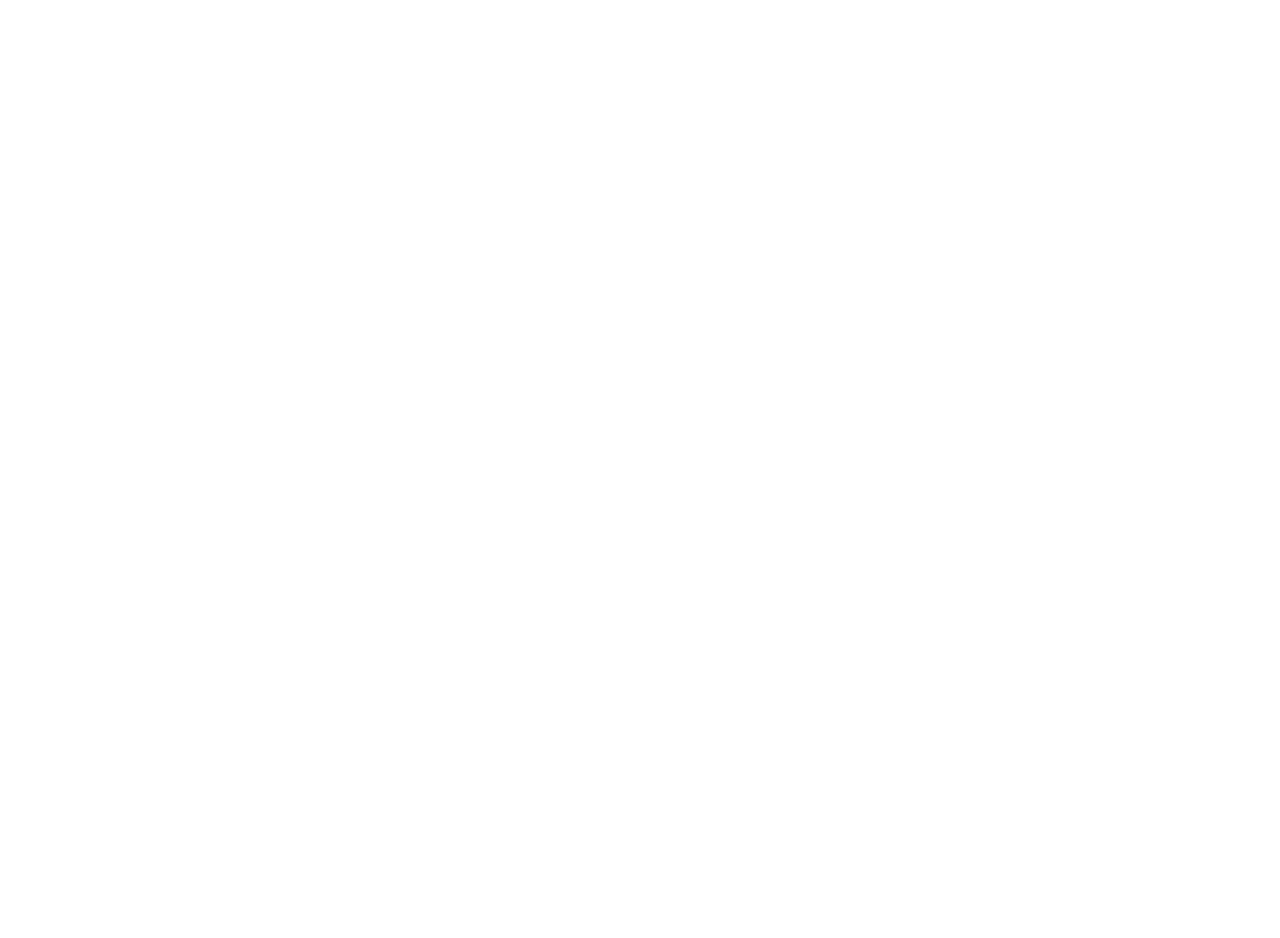
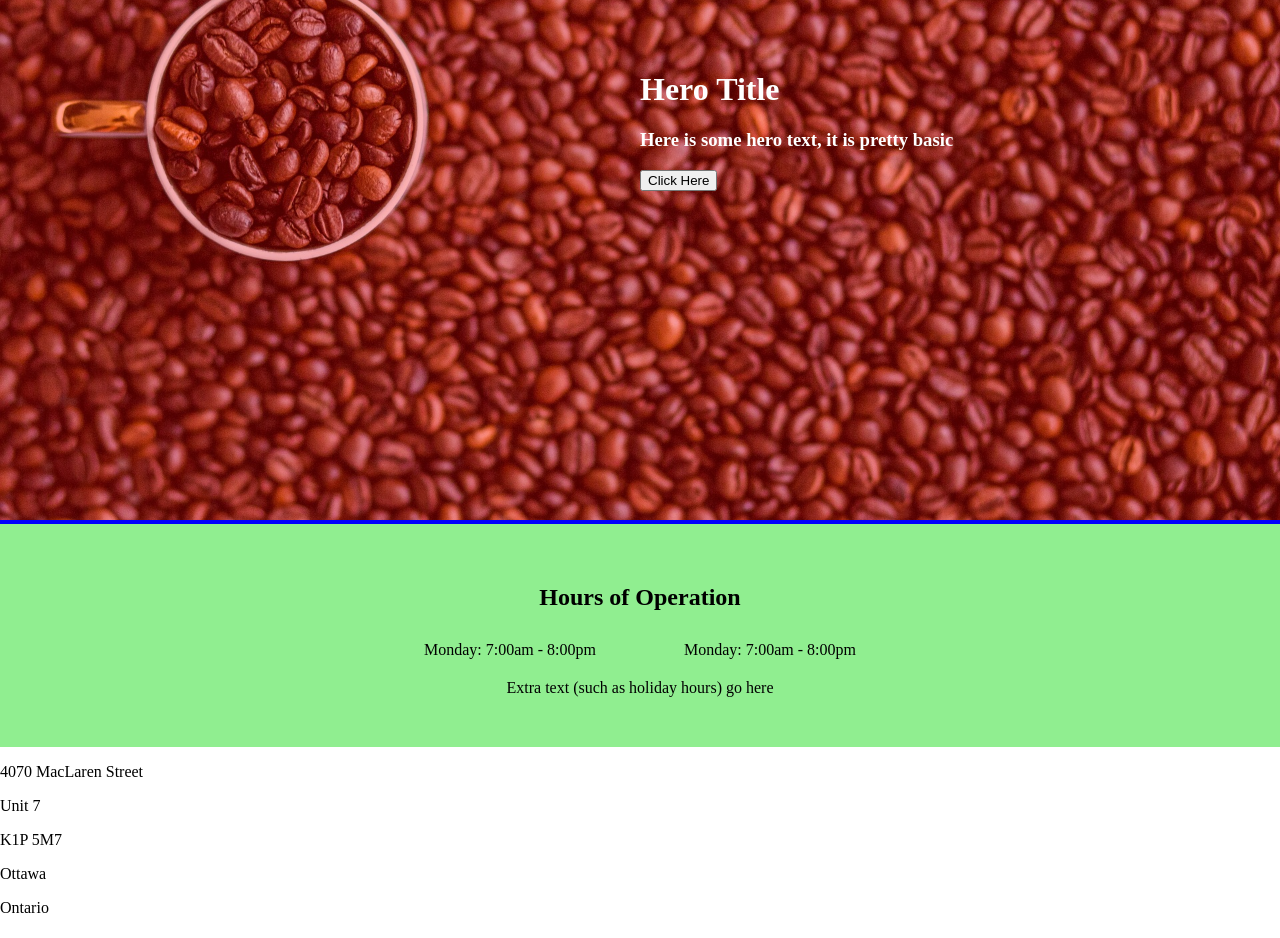
Before and after one commit to teebl/template-website, a React app: page / in a window 1280 px wide. Shown: the part 280-1218 px from the top of the page. Before the commit the page ends 800 px from the top, so only its background shows below. Built offline with nearby package versions, Linux system fonts and the light colour scheme.

Commit message:
Location roughed out

```diff
--- a/components/Hero.js
+++ b/components/Hero.js
@@ -8,21 +8,35 @@
   render() {
     return (
       <div className="hero" style={this.props.heroStyle}>
-        <h1 className="heroTitle">Hero Image</h1>
-        <h2 className="heroText">
-          {" "}
-          Here is some hero text, it is pretty basic
-        </h2>
-        <button className="callToAction">Click Here</button>
+        <img src={this.props.heroImage.src} alt="" className="heroImage" />
+        <div className="heroContent">
+          <div className="heroBox">
+            <h1 className="heroTitle">{this.props.heroTitle}</h1>
+            <h3 className="heroText">{this.props.heroText}</h3>
+            <button className="callToAction">
+              {this.props.callToAction.text}
+            </button>
+          </div>
+        </div>
       </div>
     );
   }
 }
 
-// backgroundImage: `url(require("images/img.svg"))`
+Hero.defaultProps = {
+  heroImage: {
+    src: "../resources/images/coffee_hero.jpg",
+    alt: "Hero Image coffee"
+  },
+  heroTitle: "Hero Title",
+  heroText: "Here is some hero text, it is pretty basic",
+  callToAction: {
+    text: "Click Here",
+    link: ""
+  },
 
-Hero.defaultProps = {
   heroStyle: {
-    backgroundColor: "blue"
+    backgroundColor: "blue",
+    backgroundImage: `require("resources/images/coffee_hero.jpg")`
   }
 };
--- /dev/null
+++ b/components/Hours.js
@@ -0,0 +1,29 @@
+import React, { Component } from "react";
+
+export default class Hours extends Component {
+  constructor(props) {
+    super(props);
+  }
+
+  render() {
+    const list = this.props.hoursDays.map(day => (
+      <div className="hoursDay">{day}</div>
+    ));
+
+    return (
+      <div className="hours">
+        <div className="hoursTitle">
+          <h2>{this.props.hoursTitle}</h2>
+        </div>
+        {list}
+        <div className="hoursExtra">{this.props.hoursExtra}</div>
+      </div>
+    );
+  }
+}
+
+Hours.defaultProps = {
+  hoursTitle: "Hours of Operation",
+  hoursDays: ["Monday: 7:00am - 8:00pm", "Monday: 7:00am - 8:00pm"],
+  hoursExtra: "Extra text (such as holiday hours) go here"
+};
--- /dev/null
+++ b/components/Locations.js
@@ -0,0 +1,27 @@
+import React, { Component } from "react";
+
+export default class Locations extends Component {
+  constructor(props) {
+    super(props);
+  }
+
+  render() {
+    return (
+      <div className="contact">
+        <div className="locationInfo">
+          <div className="contactAddress">
+            <p>4070 MacLaren Street</p>
+            <p>Unit 7</p>
+            <p>K1P 5M7</p>
+            <p>Ottawa</p>
+            <p>Ontario</p>
+          </div>
+          <div className="contactMethod">
+            <h3>Call Us</h3>
+            <h3>(555)-555-5555</h3>
+          </div>
+        </div>
+      </div>
+    );
+  }
+}
--- a/containers/App.js
+++ b/containers/App.js
@@ -2,13 +2,16 @@
 import "../styles/App.scss";
 import NavbarContainer from "./NavbarContainer";
 import Hero from "../components/Hero";
-
+import Hours from "../components/Hours";
+import Locations from "../components/Locations";
 export default class App extends Component {
   render() {
     return (
       <div className="App">
         <NavbarContainer />
         <Hero />
+        <Hours />
+        <Locations />
       </div>
     );
   }
--- a/styles/App.scss
+++ b/styles/App.scss
@@ -1,3 +1,7 @@
+html {
+  overflow-y: scroll;
+}
+
 body {
   margin: 0;
 }
@@ -6,12 +10,12 @@
 // ====================================
 
 .navbarSpacer {
-  height: 60px;
-  width: 100%;
+  // height: 60px;
+  // width: 100%;
 }
 
 .navbar {
-  background-color: red;
+  background-color: rgba(0, 0, 0, 0);
   width: 100%;
   position: fixed;
   top: 0;
@@ -48,6 +52,62 @@
   }
 }
 
+// Hero Component
+// ==========================
+
+.hero {
+}
+
+.heroImage {
+  height: 100vh;
+  width: 100vw;
+  max-width: 100%;
+  object-fit: cover;
+}
+
+.heroContent {
+  background-color: rgba(255, 0, 0, 0.3);
+  position: absolute;
+  top: 0;
+  height: 100%;
+  width: 100%;
+  display: grid;
+  grid-template-columns: 1fr 1fr;
+  align-items: center;
+  color: white;
+}
+
+.heroBox {
+  grid-column-start: 2;
+}
+.heroTitle {
+}
+
+//Hours Component
+//===============================================
+
+.hours {
+  background-color: lightgreen;
+  padding: 40px;
+  display: grid;
+  grid-gap: 10px;
+  grid-template-columns: 250px 250px;
+  justify-content: center;
+  text-align: center;
+}
+
+.hoursTitle {
+  grid-column: span 2;
+}
+
+.hoursExtra {
+  padding: 10px;
+  grid-column: span 2;
+}
+
+//Mobile styling
+//=============================================
+
 /* Large desktop */
 @media (min-width: 1200px) {
 }
--- a/webpack/webpack.dev.config.js
+++ b/webpack/webpack.dev.config.js
@@ -19,6 +19,10 @@
       {
         test: /\.scss$/,
         loaders: ["style-loader", "css-loader", "sass-loader"]
+      },
+      {
+        test: /\.(png|jpg)$/,
+        loader: "url?limit=25000"
       }
     ]
   },
```
Also changed, not shown: 1 other file (tests, documents, lock files or other folders).
